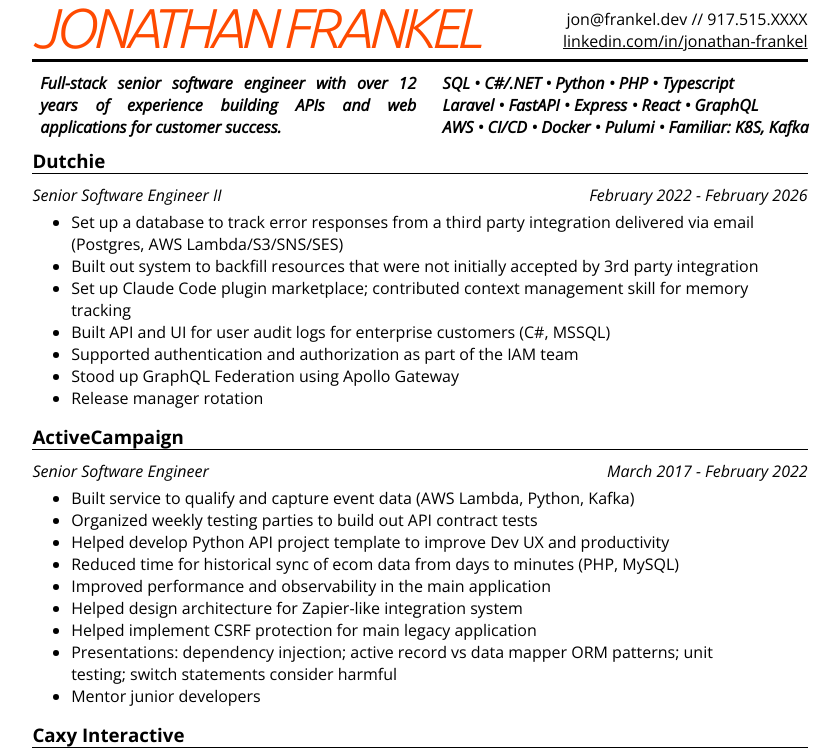
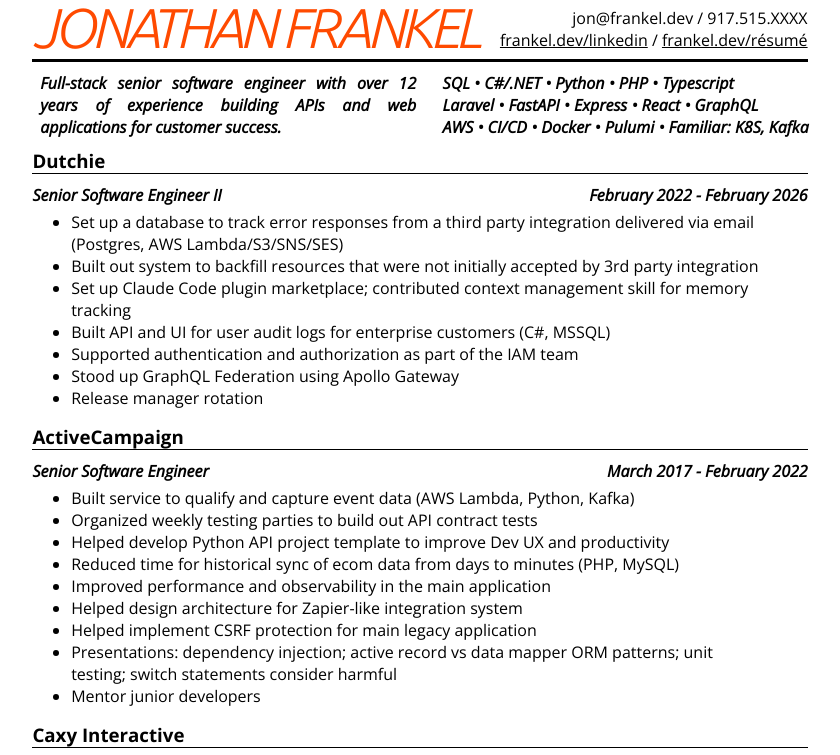
Before and after one commit to jon-frankel/resume, a website built with webpack: page public/index.html in a window 1280 px wide. Shown: the top 755 px of the page, without its empty margins (220-1060 px from the left). Built offline with nearby package versions, Linux system fonts and the light colour scheme.

Commit message:
update links

```diff
--- a/public/index.html
+++ b/public/index.html
@@ -18,11 +18,11 @@
 <header>
     <h1 id="name">JONATHAN FRANKEL</h1>
     <ul id="contact-info">
-        <li>jon@frankel.dev // 917.515.XXXX</li>
+        <li>jon@frankel.dev / 917.515.XXXX</li>
         <li>
-            <a href="https://linkedin.com/in/jonathan-frankel" target="_blank" rel="noopener">
-                linkedin.com/in/jonathan-frankel
-            </a>
+            <a href="https://frankel.dev/linkedin" target="_blank" rel="noopener">frankel.dev/linkedin</a>
+            /
+            <a href="https://frankel.dev/resume" title="Project repo for this résumé" target="_blank" rel="noopener">frankel.dev/résumé</a>
         </li>
     </ul>
 </header>
--- a/public/style.css
+++ b/public/style.css
@@ -49,7 +49,7 @@ h3 {
 }
 
 h4 {
-    font-weight: normal;
+    font-weight: bolder;
     font-style: italic;
     margin: 5px 0 0 0;
     display: inline-block;
@@ -78,8 +78,9 @@ header ul, header li {
 }
 
 header ul {
-    padding-top: 8px;
+    padding-top: 7px;
     float: right;
+    padding-left: 1em;
 }
 
 header li {
@@ -166,7 +167,7 @@ ul.inline-dots li + li:before {
     padding: 0 1%;
     text-align: justify;
     font-style: italic;
-    font-weight: 1000;
+    font-weight: bolder;
     display: inline-block
 }
 
```
